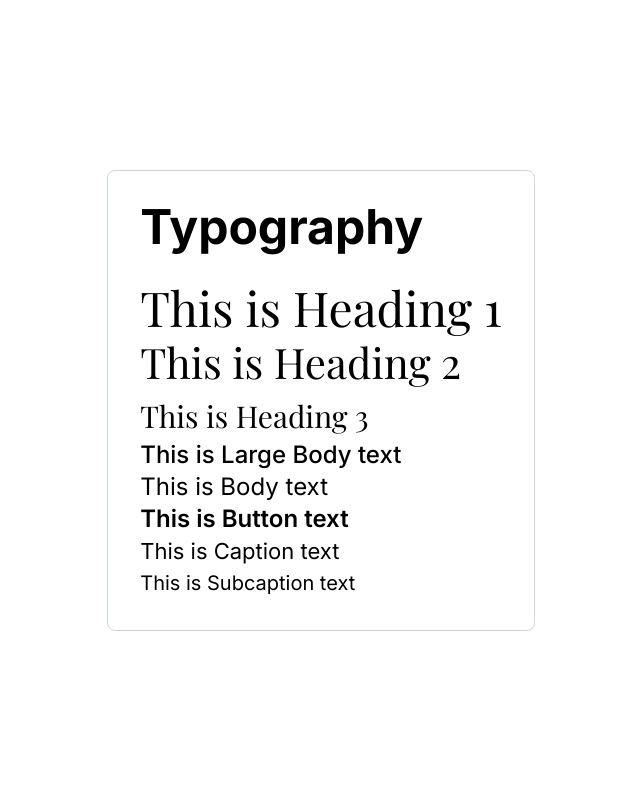
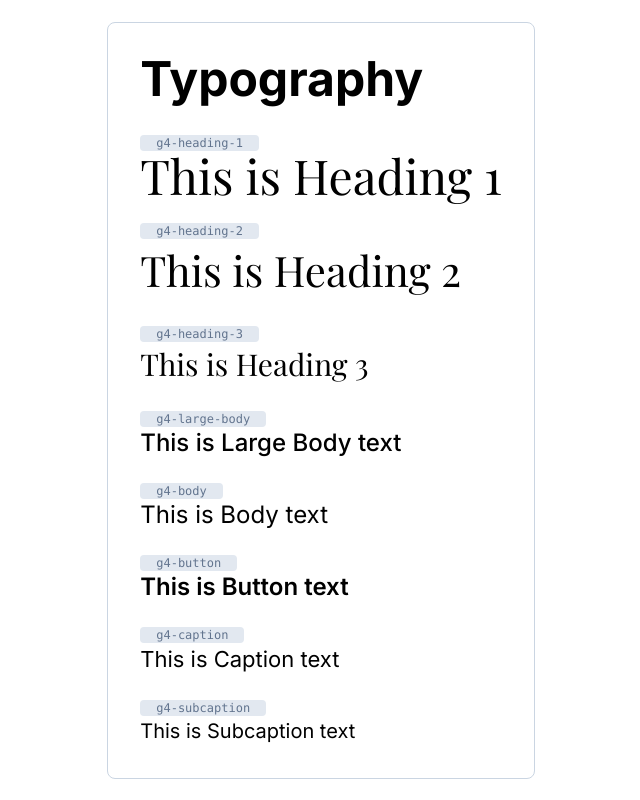
Before and after one commit to karllogdat/lexmeet-group4-template, a React (Vite) app: page /design-system in a window 1280 px wide. Shown: the whole page, without its empty margins (319-959 px from the left). Built offline with nearby package versions, Linux system fonts and the light colour scheme; a web font is replaced by a local one.

Commit message:
Improved typography display for ease of viewing

```diff
--- /dev/null
+++ b/src/components/design-system/TypographyEntry.jsx
@@ -0,0 +1,10 @@
+export default function TypographyEntry({ name, children }) {
+  return (
+    <div className="flex flex-col">
+      <p className="w-fit font-mono text-xs px-4 rounded-sm bg-slate-200 text-slate-500">
+        {name}
+      </p>
+      {children}
+    </div>
+  );
+}
--- a/src/pages/DesignSystemPage.jsx
+++ b/src/pages/DesignSystemPage.jsx
@@ -1,17 +1,35 @@
+import TypographyEntry from "../components/design-system/TypographyEntry";
+
 export default function DesignSystemPage() {
   return (
     <div className="flex w-full h-screen items-center justify-center">
       <div className="flex flex-col gap-8 p-8 border border-slate-300 rounded-lg">
         <h1 className="font-inter font-bold text-5xl">Typography</h1>
-        <div>
+        <div className="flex flex-col gap-6">
+          <TypographyEntry name="g4-heading-1">
             <h1 className="g4-heading-1">This is Heading 1</h1>
+          </TypographyEntry>
+          <TypographyEntry name="g4-heading-2">
             <h2 className="g4-heading-2">This is Heading 2</h2>
+          </TypographyEntry>
+          <TypographyEntry name="g4-heading-3">
             <h3 className="g4-heading-3">This is Heading 3</h3>
+          </TypographyEntry>
+          <TypographyEntry name="g4-large-body">
             <p className="g4-large-body">This is Large Body text</p>
+          </TypographyEntry>
+          <TypographyEntry name="g4-body">
             <p className="g4-body">This is Body text</p>
+          </TypographyEntry>
+          <TypographyEntry name="g4-button">
             <p className="g4-button">This is Button text</p>
+          </TypographyEntry>
+          <TypographyEntry name="g4-caption">
             <p className="g4-caption">This is Caption text</p>
+          </TypographyEntry>
+          <TypographyEntry name="g4-subcaption">
             <p className="g4-subcaption">This is Subcaption text</p>
+          </TypographyEntry>
         </div>
       </div>
     </div>
```
Lines whose indentation alone changed are shown as unchanged.
